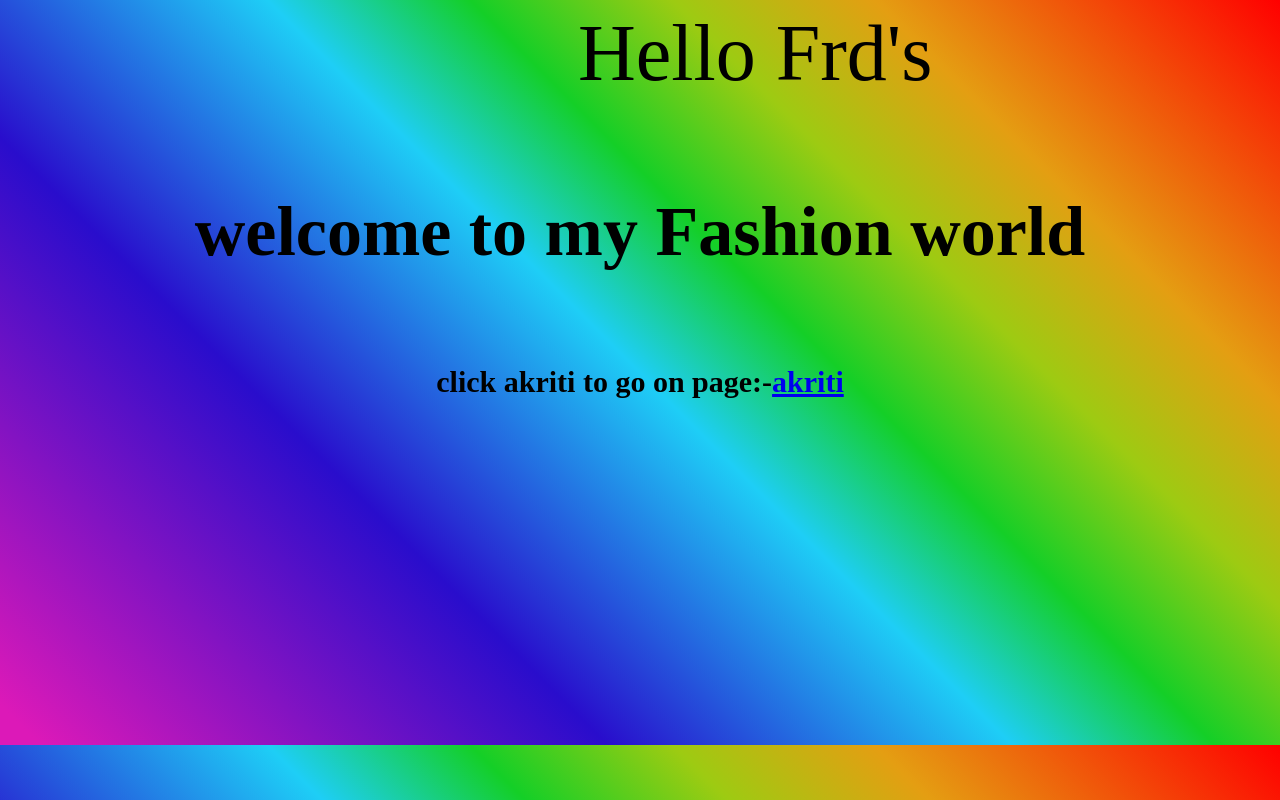
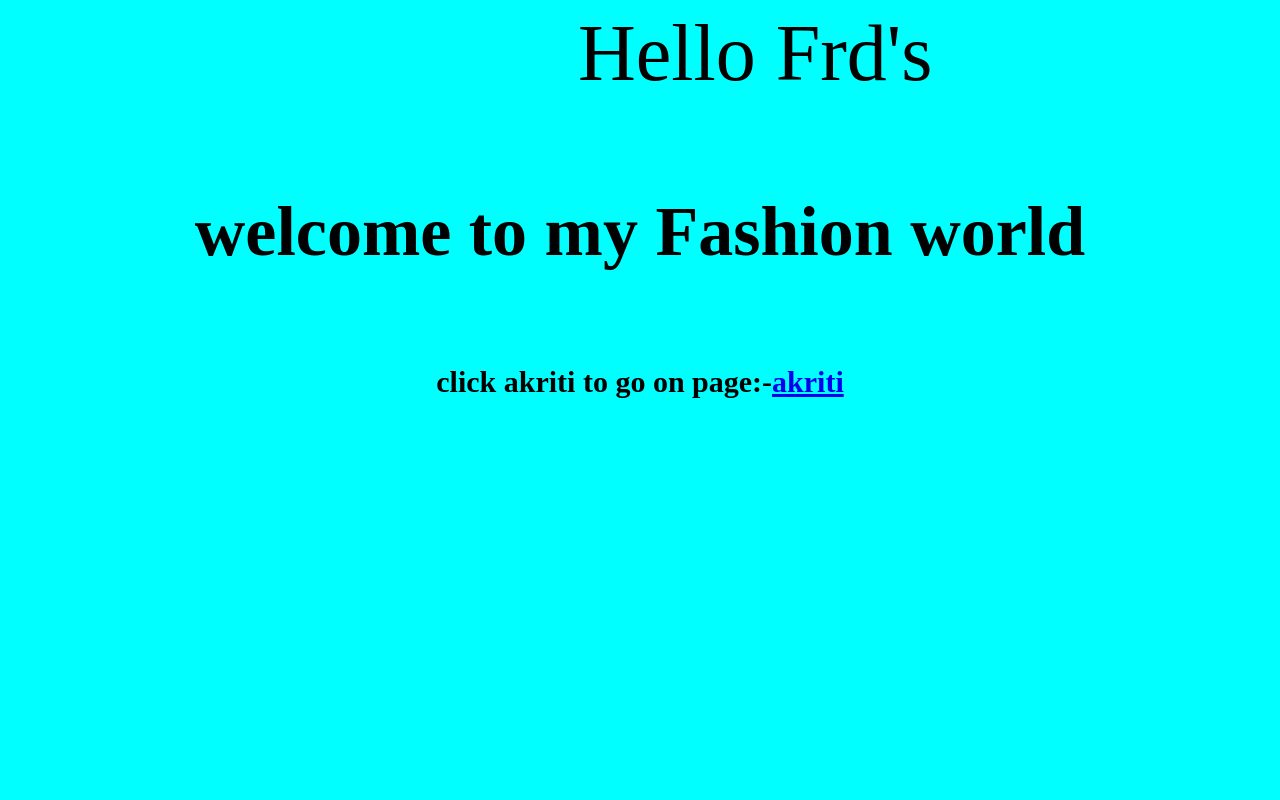
Before and after one commit to thakormanav/dilip, a plain HTML site: page index.html in a window 1280 px wide. Drawn offline with Linux system fonts and the light colour scheme.

Commit message:
Update index.html

```diff
--- a/index.html
+++ b/index.html
@@ -17,8 +17,7 @@ h4{
 
     <title>AKRITI 1</title>
 </head>
-<body  style="background:linear-gradient(45deg, rgb(220, 25, 184) 2%, rgb(41, 13, 204) 30%, rgb(30, 206, 246) 50%,rgb(20, 207, 39) 60%, rgb(157, 203, 18) 70%, rgb(228, 158, 18) 80%, red 100%);">
-
+<body  style="background-color: aqua;">
   <mnv ALIGN="right" style="font-size: 80px; padding-left: 570px;"> Hello Frd's</mnv>
 <h4 align="center"> welcome to my Fashion world</h4>
 
```
